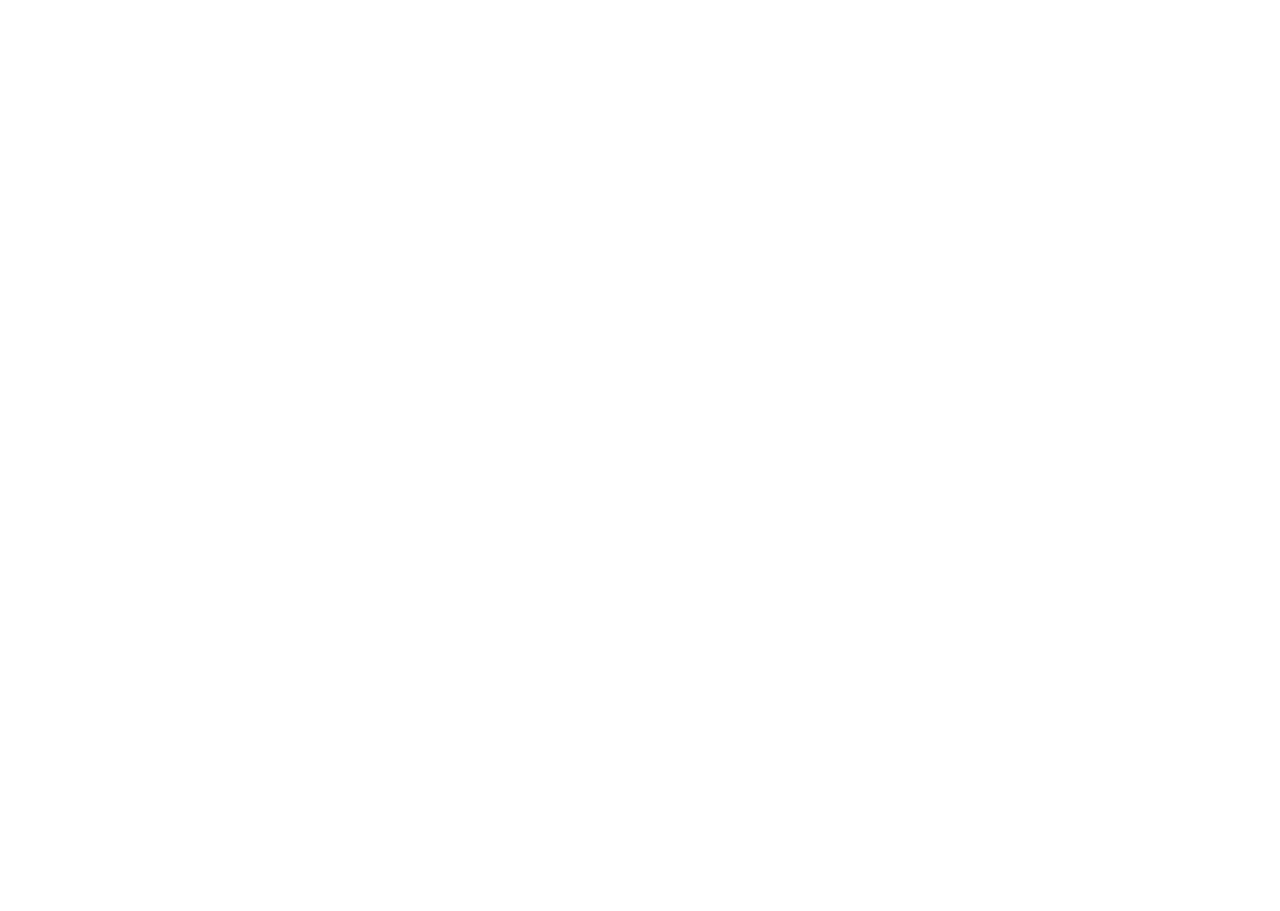
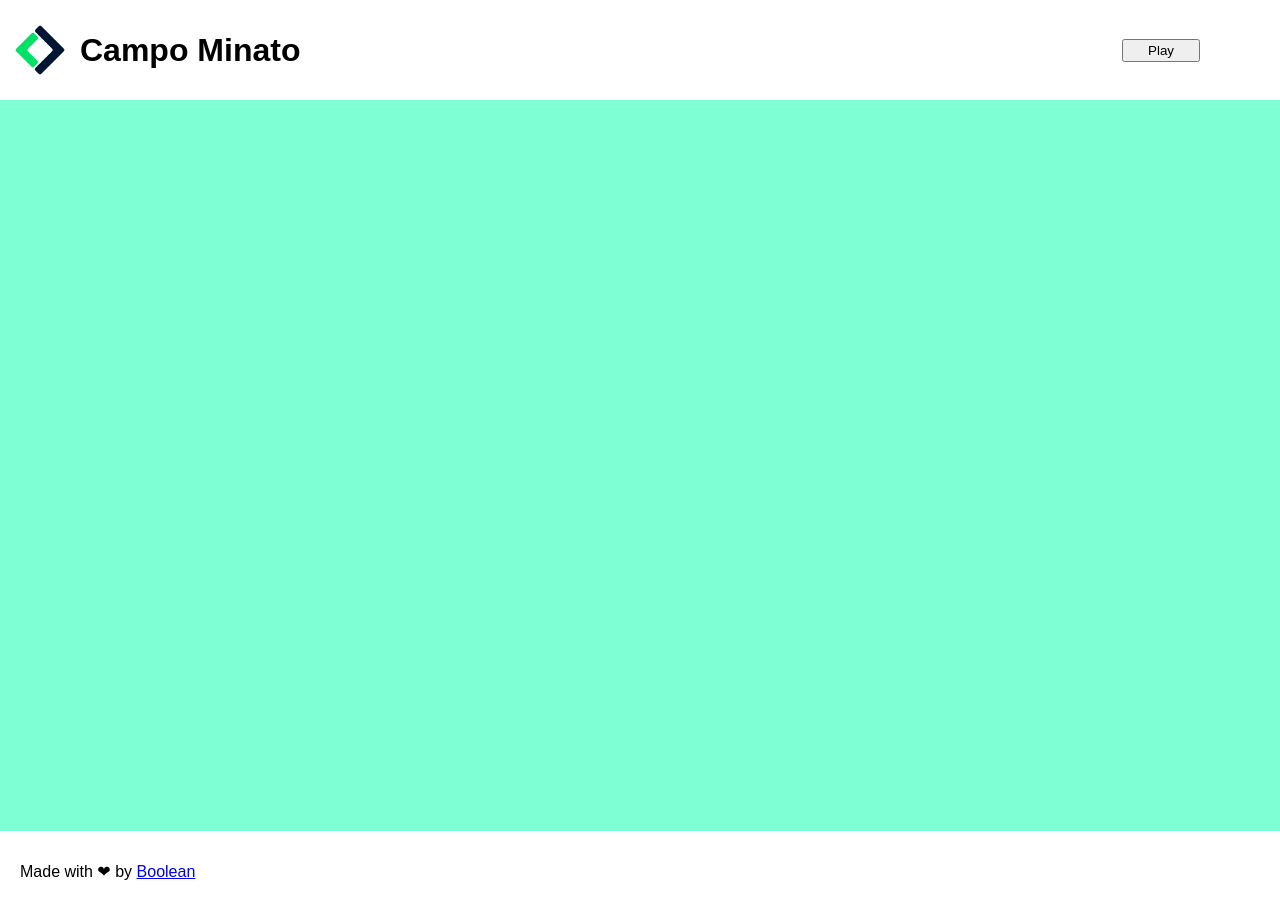
Before and after one commit to AleDelCampo/js-campominato-grid, a plain HTML site: page index.html in a window 1280 px wide. Before the commit the page ends 800 px from the top, so only its background shows below. Drawn offline with Linux system fonts and the light colour scheme.

Commit message:
creata struttura e css intanto.

```diff
--- a/index.html
+++ b/index.html
@@ -8,16 +8,26 @@
 </head>
 <body>
 
-    <div class="container">
-        <div id="result">
-
+    <div class="header">
+        <div class="img-container">
+            <img id="logo" src="img/mobile-logo.png" alt="">
+            <h1 id="text">Campo Minato</h1>
+        </div>
+        <div class="btn-container">
+        <button id="button">Play</button>
         </div>
     </div>
 
+    <div class="grid">
+
+    </div>
 
 
-
-
+    <div class="footer">
+        <div class="footer-container">
+            <span class="text-footer">Made with &#10084; by <a href="Boolean">Boolean</a> </span>
+        </div>
+    </div>
     <script type="text/javascript" src="script.js"></script>
 </body>
 </html>
--- a/style.css
+++ b/style.css
@@ -2,4 +2,54 @@
     margin: 0;
     padding: 0;
     box-sizing: border-box;
+    font-family: sans-serif;
 }
+
+.header {
+    display: flex;
+    width: 100%;
+    height: 100px;
+    justify-content: space-between;
+}
+
+.footer {
+    display: flex;
+    width: 100%;
+    height: 80px;
+}
+
+.grid {
+    background-color: #7fffd4;
+    width: 100%;
+    height: 731px;
+}
+
+#logo {
+    width: 80px;
+    height: 80px;
+}
+
+#text {
+    font-weight: bold;
+}
+
+.img-container {
+    display: flex;
+    align-items: center;
+}
+
+.footer-container {
+    display: flex;
+    align-items: center;
+    padding: 20px;
+}
+
+.btn-container {
+    display: flex;
+    align-items: center;
+    padding-right: 80px;
+}
+
+#button {
+    padding: 2px 24px 2px 24px;
+}
```
Also changed, not shown: img/mobile-logo.png (added).
